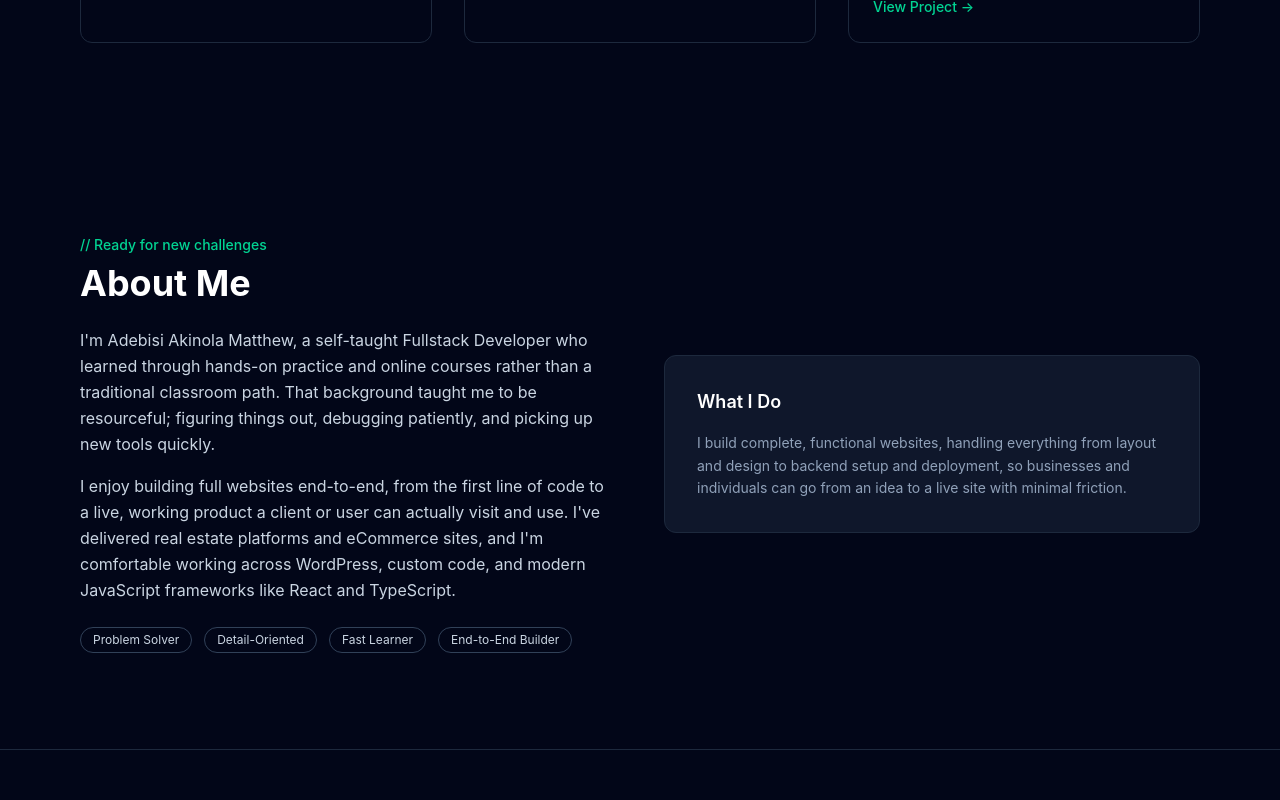
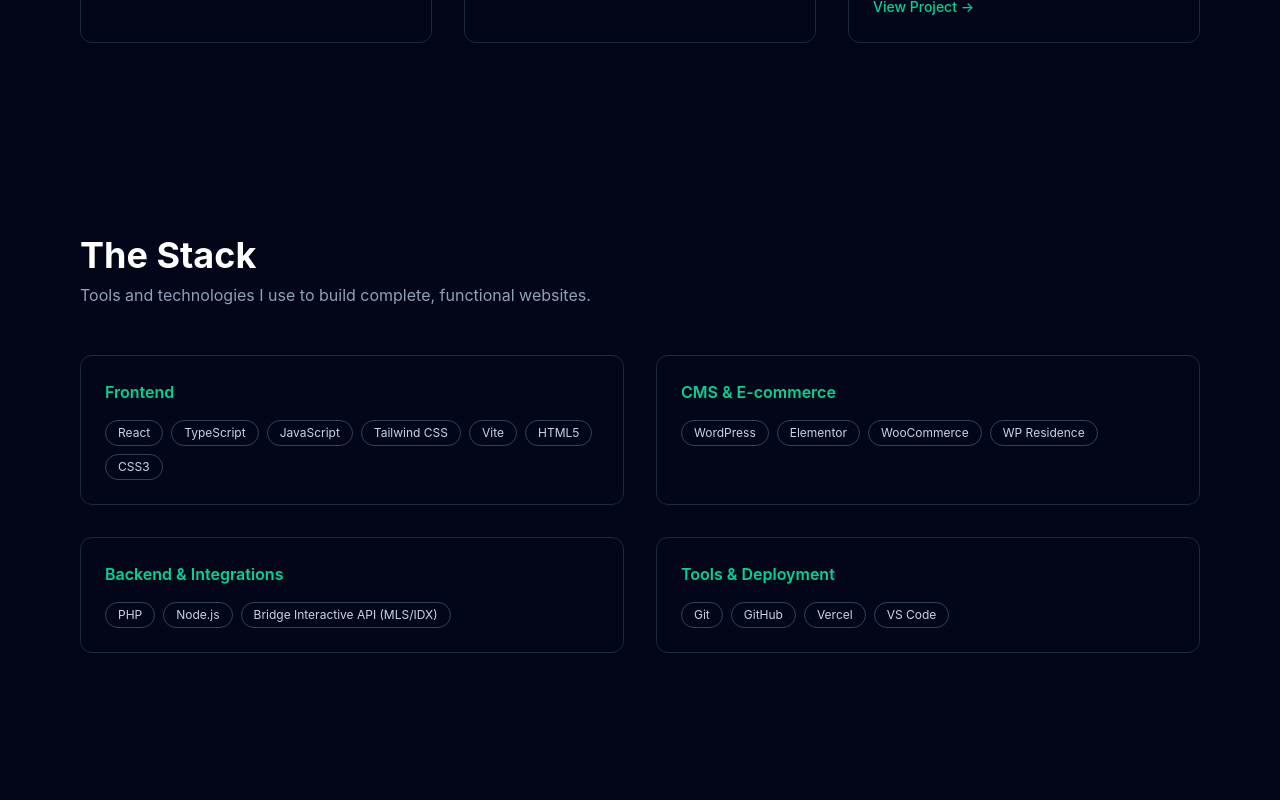
Before and after one commit to AkinolaMatthews/MattAK-app, a React (Vite) app: page / in a window 1280 px wide. Shown: the part 1320-2120 px from the top of the page. Built offline with nearby package versions, Linux system fonts and the light colour scheme.

Commit message:
Add Skills/Tech Stack section

```diff
--- a/src/App.tsx
+++ b/src/App.tsx
@@ -1,6 +1,7 @@
 import Navbar from './components/Navbar'
 import Hero from './components/Hero'
 import Projects from './components/Projects'
+import Skills from './components/Skills'
 import About from './components/About'
 import Contact from './components/Contact'
 
@@ -10,6 +11,7 @@ function App() {
       <Navbar />
       <Hero />
       <Projects />
+      <Skills />
       <About />
       <Contact />
     </div>
--- a/src/components/Navbar.tsx
+++ b/src/components/Navbar.tsx
@@ -3,6 +3,7 @@ import { useState } from 'react'
 const links = [
   { label: 'Home', href: '#home' },
   { label: 'Projects', href: '#projects' },
+  { label: 'Skills', href: '#skills' },
   { label: 'About', href: '#about' },
   { label: 'Contact', href: '#contact' },
 ]
--- /dev/null
+++ b/src/components/Skills.tsx
@@ -0,0 +1,59 @@
+type SkillGroup = {
+  category: string
+  skills: string[]
+}
+
+const skillGroups: SkillGroup[] = [
+  {
+    category: "Frontend",
+    skills: ["React", "TypeScript", "JavaScript", "Tailwind CSS", "Vite", "HTML5", "CSS3"],
+  },
+  {
+    category: "CMS & E-commerce",
+    skills: ["WordPress", "Elementor", "WooCommerce", "WP Residence"],
+  },
+  {
+    category: "Backend & Integrations",
+    skills: ["PHP", "Node.js", "Bridge Interactive API (MLS/IDX)"],
+  },
+  {
+    category: "Tools & Deployment",
+    skills: ["Git", "GitHub", "Vercel", "VS Code"],
+  },
+]
+
+function Skills() {
+  return (
+    <section id="skills" className="bg-slate-950 text-white px-6 md:px-20 py-24">
+      <h2 className="text-4xl font-bold mb-2">The Stack</h2>
+      <p className="text-slate-400 mb-12">
+        Tools and technologies I use to build complete, functional websites.
+      </p>
+
+      <div className="grid md:grid-cols-2 gap-8">
+        {skillGroups.map((group) => (
+          <div
+            key={group.category}
+            className="border border-slate-800 rounded-xl p-6"
+          >
+            <h3 className="text-emerald-400 font-semibold mb-4">
+              {group.category}
+            </h3>
+            <div className="flex flex-wrap gap-2">
+              {group.skills.map((skill) => (
+                <span
+                  key={skill}
+                  className="text-xs px-3 py-1 border border-slate-700 rounded-full text-slate-300"
+                >
+                  {skill}
+                </span>
+              ))}
+            </div>
+          </div>
+        ))}
+      </div>
+    </section>
+  )
+}
+
+export default Skills
```
